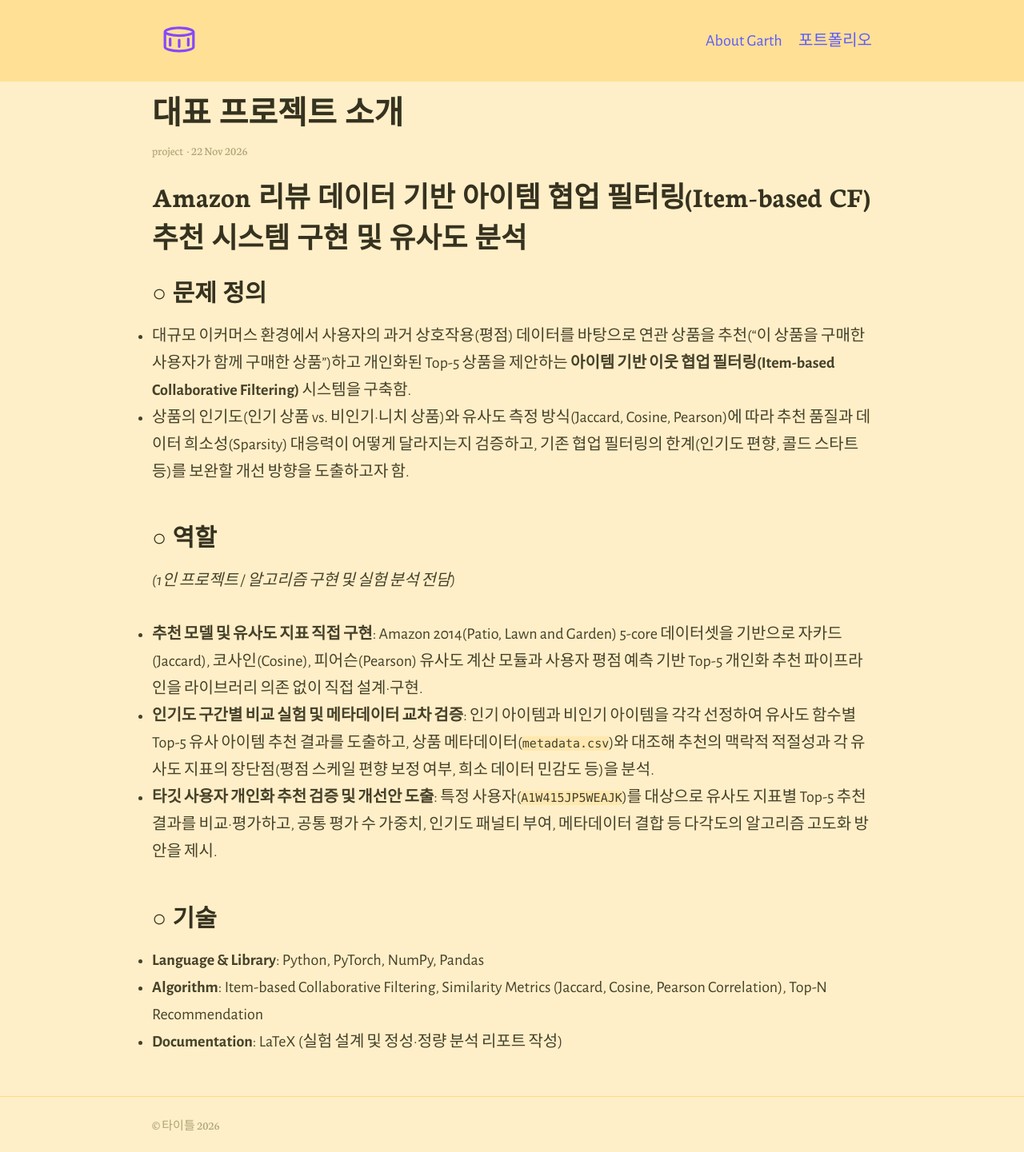
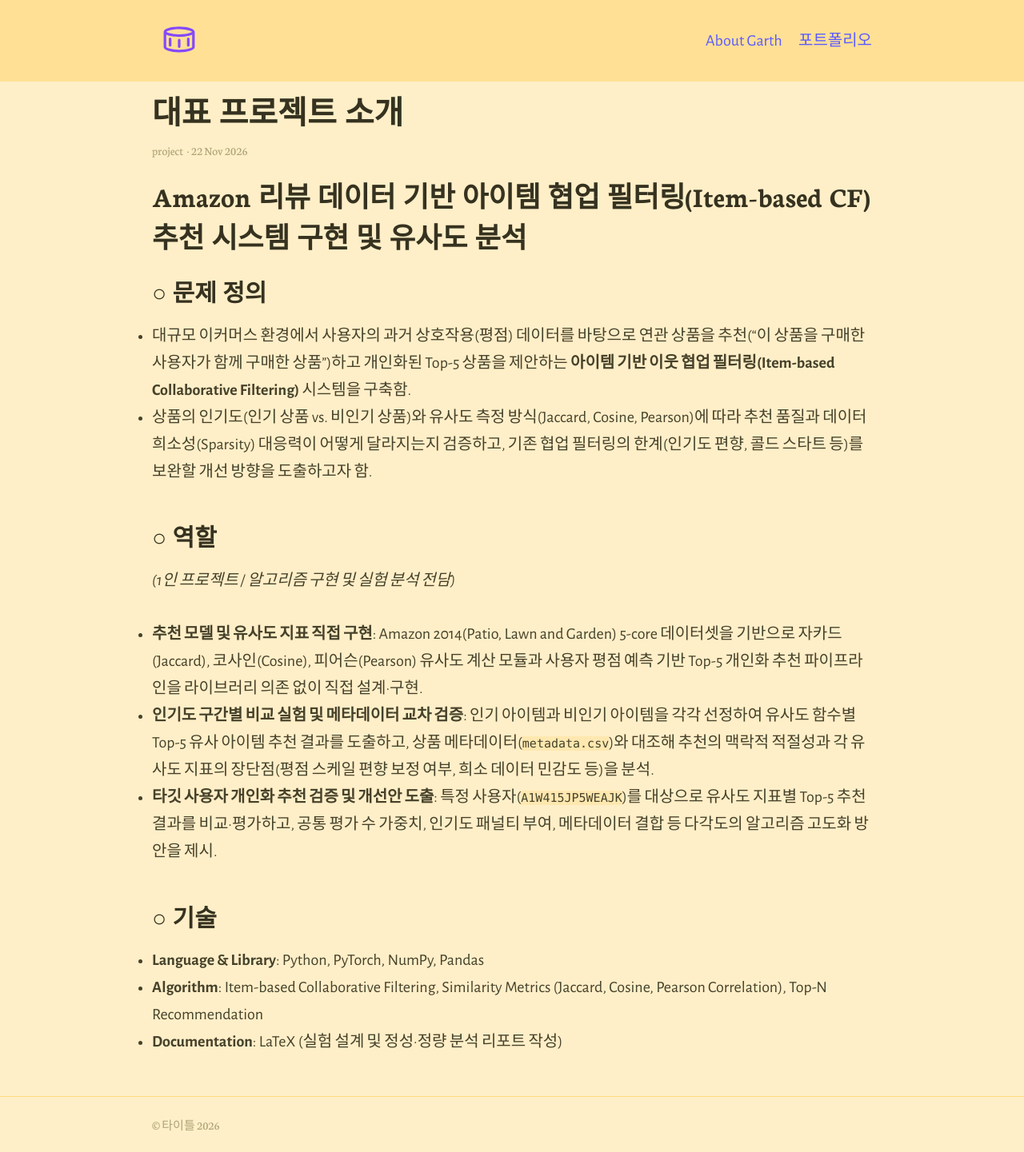
Before and after one commit to namhyung123/namhyung123.github.io, a Jekyll site: the page built from _posts/2026-11-22-main.md, in a window 1280 px wide. Shown: the whole page at 80% size. Built offline with Jekyll 4.4.1, drawn with Linux system fonts in a browser that asks for light colours.

```diff
--- a/_posts/2026-11-22-main.md
+++ b/_posts/2026-11-22-main.md
@@ -7,7 +7,7 @@ category: project
 
 ### ○ 문제 정의
 * 대규모 이커머스 환경에서 사용자의 과거 상호작용(평점) 데이터를 바탕으로 연관 상품을 추천("이 상품을 구매한 사용자가 함께 구매한 상품")하고 개인화된 Top-5 상품을 제안하는 **아이템 기반 이웃 협업 필터링(Item-based Collaborative Filtering)** 시스템을 구축함.
-* 상품의 인기도(인기 상품 vs. 비인기·니치 상품)와 유사도 측정 방식(Jaccard, Cosine, Pearson)에 따라 추천 품질과 데이터 희소성(Sparsity) 대응력이 어떻게 달라지는지 검증하고, 기존 협업 필터링의 한계(인기도 편향, 콜드 스타트 등)를 보완할 개선 방향을 도출하고자 함.
+* 상품의 인기도(인기 상품 vs. 비인기 상품)와 유사도 측정 방식(Jaccard, Cosine, Pearson)에 따라 추천 품질과 데이터 희소성(Sparsity) 대응력이 어떻게 달라지는지 검증하고, 기존 협업 필터링의 한계(인기도 편향, 콜드 스타트 등)를 보완할 개선 방향을 도출하고자 함.
 
 ### ○ 역할
 *(1인 프로젝트 / 알고리즘 구현 및 실험 분석 전담)*
```
